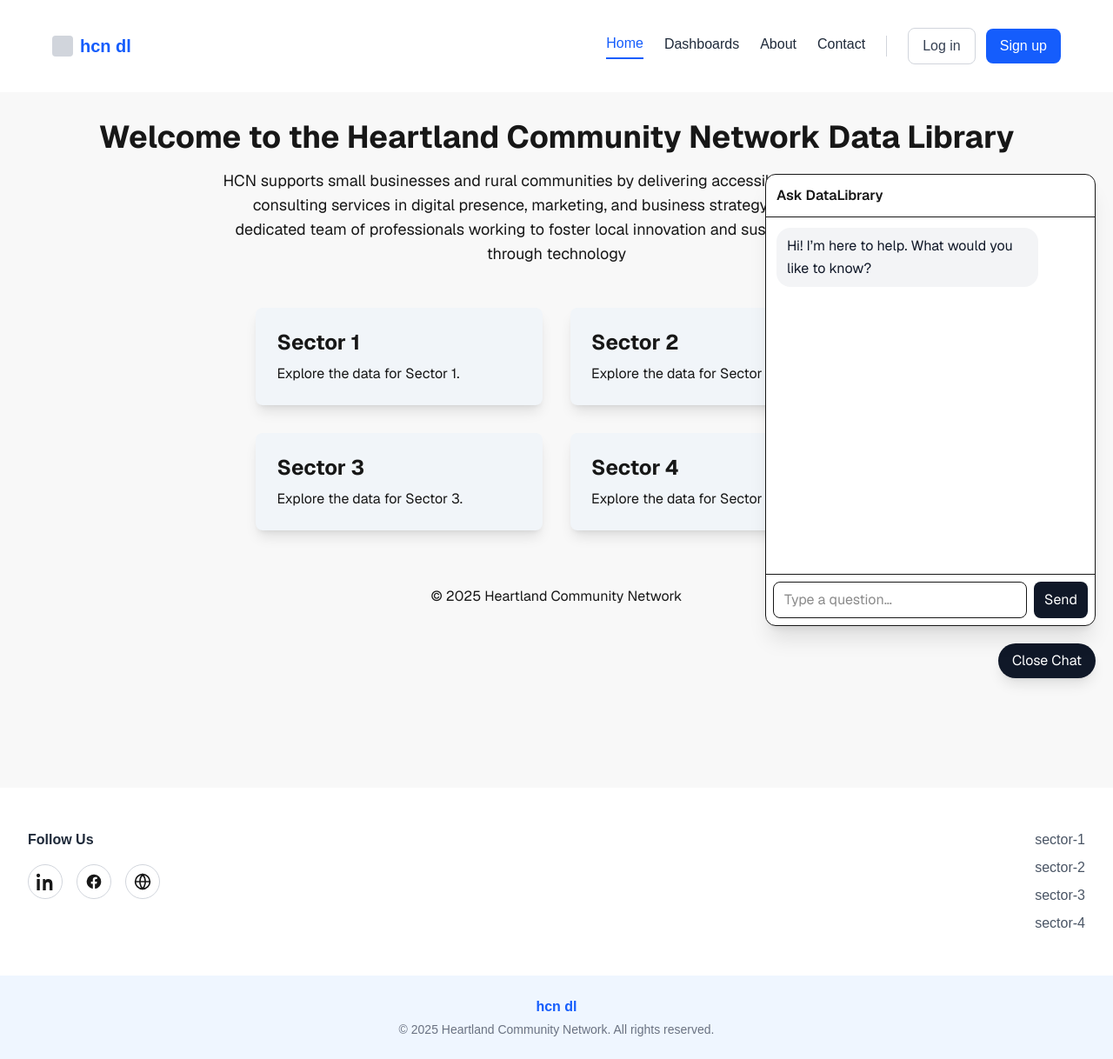
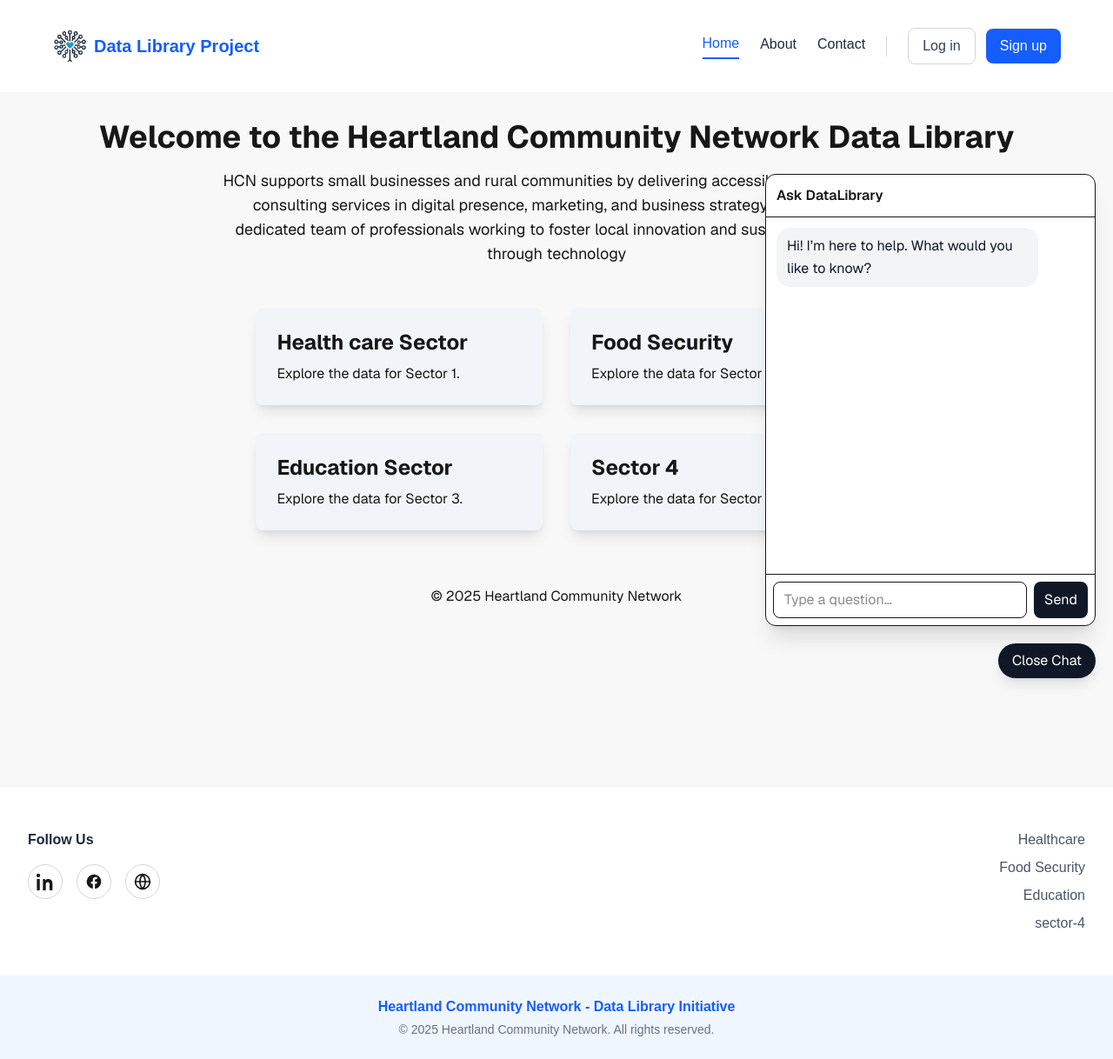
Before and after one commit to manojkumarjala-dev/data-library, a Next.js app: page / in a window 1280 px wide. Shown: the whole page at 87% size. Built offline with nearby package versions, Linux system fonts and the light colour scheme.

Commit message:
name modifications

```diff
--- a/app/components/Footer.tsx
+++ b/app/components/Footer.tsx
@@ -64,13 +64,13 @@ export default function Footer() {
           {/* Page Links Column */}
           <div className="flex flex-col space-y-2 text-gray-600 text-right">
             <a href="/sector-1" className="hover:text-blue-600">
-            sector-1
+            Healthcare
             </a>
             <a href="/sector-2" className="hover:text-blue-600">
-            sector-2
+            Food Security
             </a>
             <a href="/sector-3" className="hover:text-blue-600">
-            sector-3
+            Education
             </a>
             <a href="/sector-4" className="hover:text-blue-600">
             sector-4
@@ -80,7 +80,7 @@ export default function Footer() {
 
         {/* Bottom Bar */}
         <div className="w-full bg-blue-50 py-6 flex flex-col items-center text-center">
-          <span className="text-blue-600 font-bold">hcn dl</span>
+          <span className="text-blue-600 font-bold">Heartland Community Network - Data Library Initiative</span>
           <p className="text-sm text-gray-500 mt-1">
             © 2025 Heartland Community Network. All rights reserved.
           </p>
--- a/app/components/Header.tsx
+++ b/app/components/Header.tsx
@@ -2,12 +2,12 @@
 import { useState } from "react";
 import Link from "next/link";
 import { usePathname } from "next/navigation";
+import Image from "next/image";
 
 export default function Navbar() {
   const pathname = usePathname(); // gives current route
   const navLinks = [
     { name: "Home", href: "/" },
-    { name: "Dashboards", href: "/dashboards" },
     { name: "About", href: "/about" },
     { name: "Contact", href: "/contact" },
   ];
@@ -16,8 +16,14 @@ export default function Navbar() {
     <nav className="w-full h-auto py-8 px-15 flex items-center justify-between bg-white">
       {/* Logo */}
       <div className="flex items-center space-x-2">
-        <div className="w-6 h-6 bg-gray-300 rounded-sm"></div>
-        <span className="text-xl font-semibold text-blue-600">hcn dl</span>
+        <Image
+          src="/logo.avif"
+          alt="HCN Logo"
+          width={40}
+          height={40}
+          className="rounded-full"
+        />
+        <span className="text-xl font-semibold text-blue-600">Data Library Project</span>
       </div>
 
       {/* Right group (Nav + Buttons) */}
--- a/app/page.tsx
+++ b/app/page.tsx
@@ -48,7 +48,7 @@ export default function HomePage() {
             className="p-6 rounded-lg bg-slate-100 shadow-lg transition-shadow"
             whileHover={{ scale: 1.05, z: 10 }}
           >
-            <h2 className="text-2xl font-bold mb-2">Sector 1</h2>
+            <h2 className="text-2xl font-bold mb-2">Health care Sector</h2>
             <p>Explore the data for Sector 1.</p>
           </motion.a>
           <motion.a
@@ -57,7 +57,7 @@ export default function HomePage() {
             className="p-6 rounded-lg bg-slate-100 shadow-lg transition-shadow"
             whileHover={{ scale: 1.05, z: 10 }}
           >
-            <h2 className="text-2xl font-bold mb-2">Sector 2</h2>
+            <h2 className="text-2xl font-bold mb-2">Food Security</h2>
             <p>Explore the data for Sector 2.</p>
           </motion.a>
           <motion.a
@@ -66,7 +66,7 @@ export default function HomePage() {
             className="p-6 rounded-lg bg-slate-100 shadow-lg transition-shadow"
             whileHover={{ scale: 1.05, z: 10 }}
           >
-            <h2 className="text-2xl font-bold mb-2">Sector 3</h2>
+            <h2 className="text-2xl font-bold mb-2">Education Sector</h2>
             <p>Explore the data for Sector 3.</p>
           </motion.a>
           <motion.a
```
Also changed, not shown: public/logo.avif (added).
